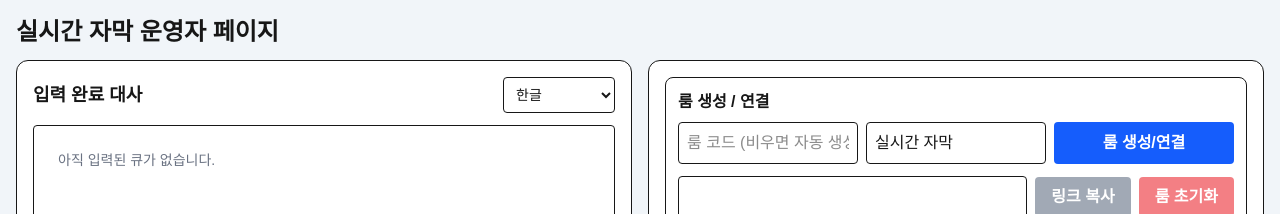
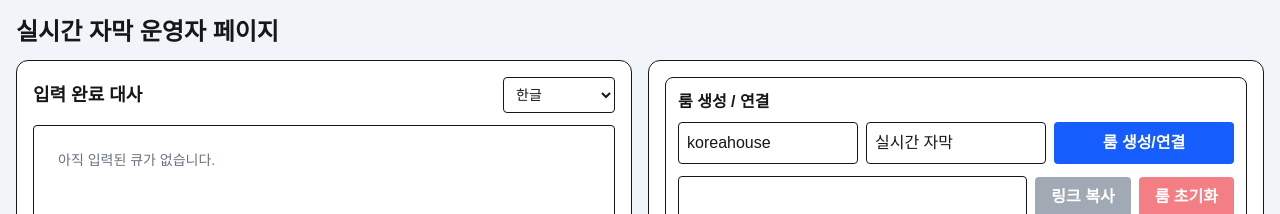
Before and after one commit to tolbilee/traditional-ceremony-app, a Next.js app: page /captions/admin in a window 1280 px wide. Shown: the top 214 px of the page. Built offline with nearby package versions, Linux system fonts and the light colour scheme; a web font is replaced by a local one.

Commit message:
chore: default admin room code to koreahouse

```diff
--- a/app/captions/admin/page.tsx
+++ b/app/captions/admin/page.tsx
@@ -155,7 +155,7 @@ const RightCueList = memo(function RightCueList({ cues, selectedLanguage, onEdit
 
 export default function CaptionsAdminPage() {
   const [title, setTitle] = useState('실시간 자막');
-  const [roomCodeInput, setRoomCodeInput] = useState('');
+  const [roomCodeInput, setRoomCodeInput] = useState('koreahouse');
   const [roomCode, setRoomCode] = useState('');
   const [roomId, setRoomId] = useState('');
 
```
